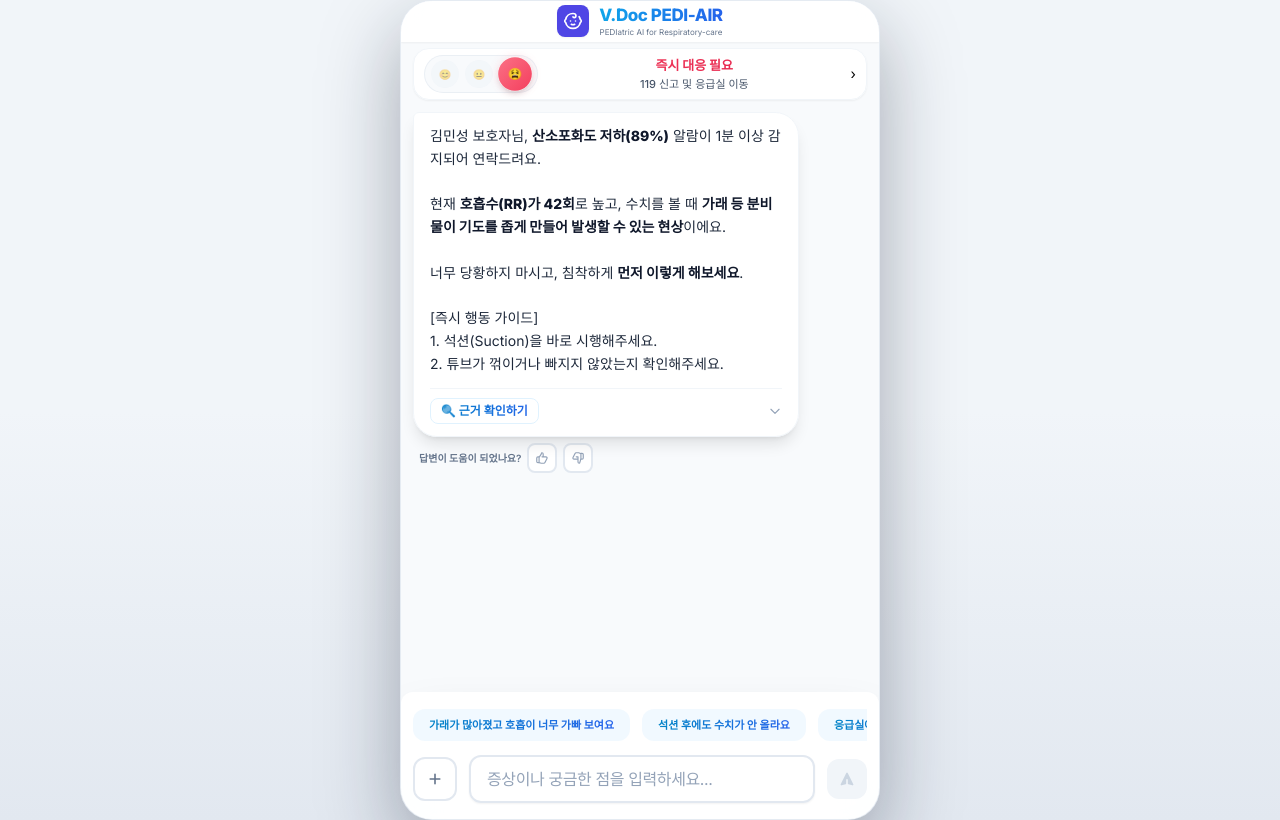
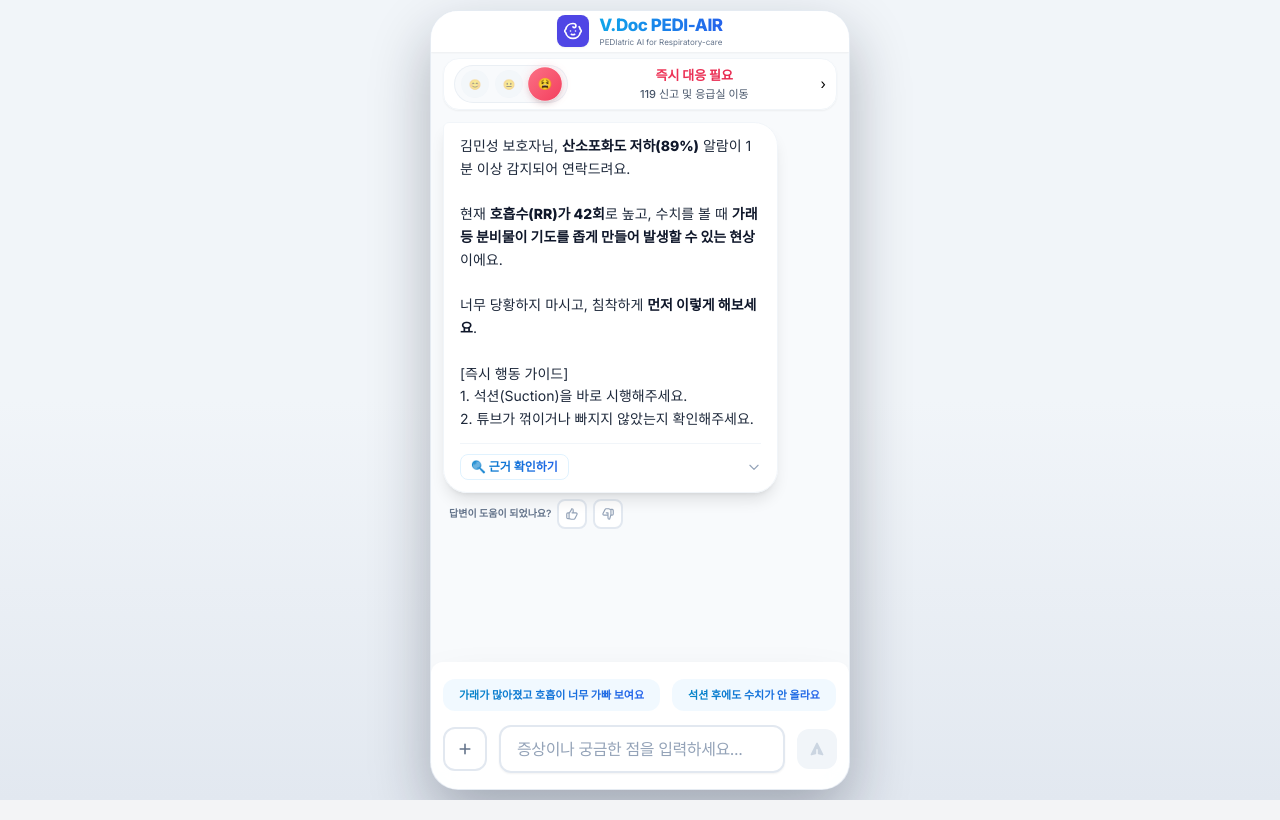
Before and after one commit to srleeinkorea/projectpediairtest, a React (Vite) app: page / in a window 1280 px wide. Built offline with nearby package versions, Linux system fonts and the light colour scheme.

Commit message:
ㅈㅈㅈ

```diff
--- a/components/Layout.tsx
+++ b/components/Layout.tsx
@@ -1,3 +1,18 @@
+import React from "react";
+import { ScreenName } from "../types";
+
+interface LayoutProps {
+  children: React.ReactNode;
+  activeScreen: ScreenName;
+  onNavigate: (screen: ScreenName) => void;
+}
+
+/**
+ * 레이아웃 컨셉
+ * - 모바일: 화면 전체를 채우는 자연스러운 앱
+ * - 데스크톱: 가운데에 세로 긴 "모바일 기기 1대"처럼 보이는 카드
+ *   (연한 배경 + 부드러운 그림자 + 적당한 라운드)
+ */
 const Layout: React.FC<LayoutProps> = ({
   children,
   activeScreen,
@@ -13,8 +28,7 @@ const Layout: React.FC<LayoutProps> = ({
         items-stretch
         bg-gradient-to-b from-slate-100 via-slate-100 to-slate-200
         sm:items-center
-        sm:px-8
-        lg:px-16
+        sm:px-4
       "
     >
       {/* 실제 앱 컨테이너 */}
@@ -22,14 +36,14 @@ const Layout: React.FC<LayoutProps> = ({
         className={`
           relative
           w-full
-          max-w-[480px]      /* 🔵 420 → 480 으로 넓힘 */
+          max-w-[420px]
           h-[100dvh]
-          sm:h-[820px]       /* 🔵 살짝 키워서 비율 안정감 있게 */
+          sm:h-[780px]
           bg-slate-50
           flex flex-col
           overflow-hidden
-          sm:rounded-[32px]  /* 🔵 라운드 조금 더 크게 */
-          sm:shadow-[0_30px_80px_rgba(15,23,42,0.35)]
+          sm:rounded-[28px]
+          sm:shadow-[0_26px_60px_rgba(15,23,42,0.30)]
           sm:border sm:border-slate-200/80
         `}
         style={{
@@ -37,7 +51,7 @@ const Layout: React.FC<LayoutProps> = ({
           paddingBottom: "env(safe-area-inset-bottom)",
         }}
       >
-        {/* 화면별 컨텐츠 */}
+        {/* 화면별 컨텐츠: 각 Screen이 안에서 스크롤 관리 */}
         <main className="flex-1 relative overflow-hidden w-full flex flex-col">
           {children}
         </main>
--- a/components/screens/EmrScreen.tsx
+++ b/components/screens/EmrScreen.tsx
@@ -140,11 +140,12 @@ const EmrScreen: React.FC<EmrScreenProps> = ({
   const isFirstRender = useRef(true);
 
   /** 위험도 계산 */
-  const getRiskLevel = useCallback((spo2: number) => {
-    if (spo2 < 90) return "danger" as const;
-    if (spo2 < 94) return "warning" as const;
-    return "safe" as const;
-  }, []);
+  /** 위험도 계산 – 이 EMR 화면에서는 '주의' 단계 없이 안정/위험만 사용 */
+const getRiskLevel = useCallback((spo2: number) => {
+  // 90 미만이면 바로 '위험', 그 외에는 모두 '안정'
+  if (spo2 < 90) return "danger" as const;
+  return "safe" as const;
+}, []);
 
   const riskLevel = useMemo(
     () => getRiskLevel(patientData.spo2),
```
